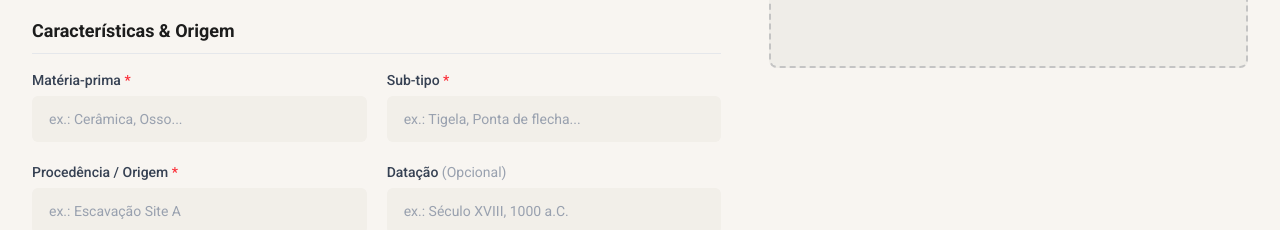
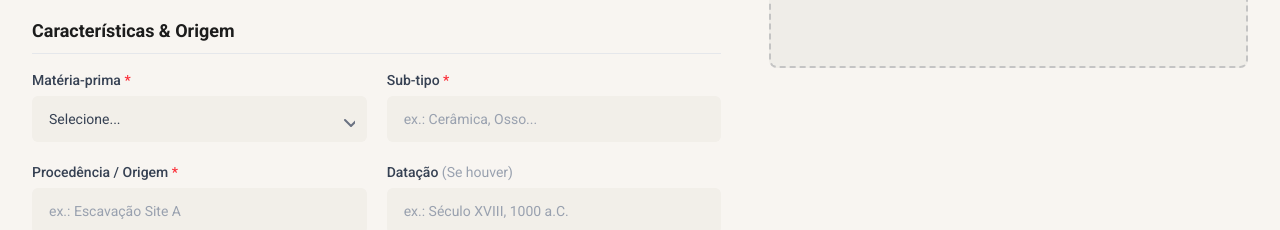
Before and after one commit to OHackthon/FrontEnd, a Vue app: page / in a window 1280 px wide. Shown: the part 336-566 px from the top of the page. Built offline with nearby package versions, Linux system fonts and the light colour scheme.

Commit message:
feat: add select matéria-prima

```diff
--- a/src/views/ArtefatoView.vue
+++ b/src/views/ArtefatoView.vue
@@ -14,6 +14,8 @@ const formData = reactive({
     description: '',     // Descrição
     notes: ''            // Observações
 });
+const materialOptions = ['Animal', 'Vegetal', 'Mineral', 'Outro'];
+
 
 // --- Estado de UI e Validação ---
 const errors = reactive({});
@@ -160,7 +162,6 @@ const handleCancel = () => {
 <template>
     <div class="min-h-screen bg-[#F8F5F1] font-sans text-[#1C1C1C]">
 
-        <!-- ================= CABEÇALHO ================= -->
 
 
         <!-- ================= CONTEÚDO PRINCIPAL ================= -->
@@ -237,22 +238,45 @@ const handleCancel = () => {
 
                         <div class="grid grid-cols-1 gap-5 md:grid-cols-2">
                             <!-- Matéria-prima -->
-                            <div>
-                                <label class="mb-1.5 block text-sm font-medium text-gray-700">Matéria-prima <span
-                                        class="text-red-500">*</span></label>
-                                <input type="text" v-model="formData.material" placeholder="ex.: Cerâmica, Osso..."
-                                    :class="{ 'border-red-500 ring-1 ring-red-500': errors.material }"
-                                    class="w-full rounded-md border border-transparent bg-[#F2EFE9] px-4 py-3 text-sm text-gray-700 placeholder-gray-400 transition focus:border-[#0F3D3E] focus:bg-white focus:outline-none focus:ring-1 focus:ring-[#0F3D3E]">
-                                <span v-if="errors.material" class="mt-1 text-xs text-red-500">{{ errors.material
-                                    }}</span>
-                            </div>
+                           <div>
+    <label class="mb-1.5 block text-sm font-medium text-gray-700">
+        Matéria-prima <span class="text-red-500">*</span>
+    </label>
+
+    <div class="relative">
+        <select
+            v-model="formData.material"
+            :class="{ 'border-red-500 ring-1 ring-red-500': errors.material }"
+            class="w-full cursor-pointer appearance-none rounded-md border border-transparent bg-[#F2EFE9] px-4 py-3 text-sm text-gray-700 transition focus:border-[#0F3D3E] focus:bg-white focus:outline-none focus:ring-1 focus:ring-[#0F3D3E]"
+        >
+            <option value="" disabled>Selecione...</option>
+            <option v-for="opt in materialOptions" :key="opt" :value="opt">
+                {{ opt }}
+            </option>
+        </select>
+
+        <!-- Ícone do select -->
+        <div class="pointer-events-none absolute right-3 top-1/2 -translate-y-1/2 text-gray-500">
+            <svg xmlns="http://www.w3.org/2000/svg" width="16" height="16"
+                 fill="none" stroke="currentColor" stroke-width="2"
+                 stroke-linecap="round" stroke-linejoin="round">
+                <path d="m6 9 6 6 6-6" />
+            </svg>
+        </div>
+    </div>
+
+    <span v-if="errors.material" class="mt-1 text-xs text-red-500">
+        {{ errors.material }}
+    </span>
+</div>
+
 
                             <!-- Sub-tipo -->
                             <div>
                                 <label class="mb-1.5 block text-sm font-medium text-gray-700">Sub-tipo <span
                                         class="text-red-500">*</span></label>
                                 <input type="text" v-model="formData.subtype"
-                                    placeholder="ex.: Tigela, Ponta de flecha..."
+                                    placeholder="ex.: Cerâmica, Osso..."
                                     :class="{ 'border-red-500 ring-1 ring-red-500': errors.subtype }"
                                     class="w-full rounded-md border border-transparent bg-[#F2EFE9] px-4 py-3 text-sm text-gray-700 placeholder-gray-400 transition focus:border-[#0F3D3E] focus:bg-white focus:outline-none focus:ring-1 focus:ring-[#0F3D3E]">
                                 <span v-if="errors.subtype" class="mt-1 text-xs text-red-500">{{ errors.subtype
@@ -273,7 +297,7 @@ const handleCancel = () => {
                             <!-- Datação (Opcional) -->
                             <div>
                                 <label class="mb-1.5 block text-sm font-medium text-gray-700">Datação <span
-                                        class="text-gray-400 font-normal">(Opcional)</span></label>
+                                        class="text-gray-400 font-normal">(Se houver)</span></label>
                                 <input type="text" v-model="formData.dating" placeholder="ex.: Século XVIII, 1000 a.C."
                                     class="w-full rounded-md border border-transparent bg-[#F2EFE9] px-4 py-3 text-sm text-gray-700 placeholder-gray-400 transition focus:border-[#0F3D3E] focus:bg-white focus:outline-none focus:ring-1 focus:ring-[#0F3D3E]">
                             </div>
```
